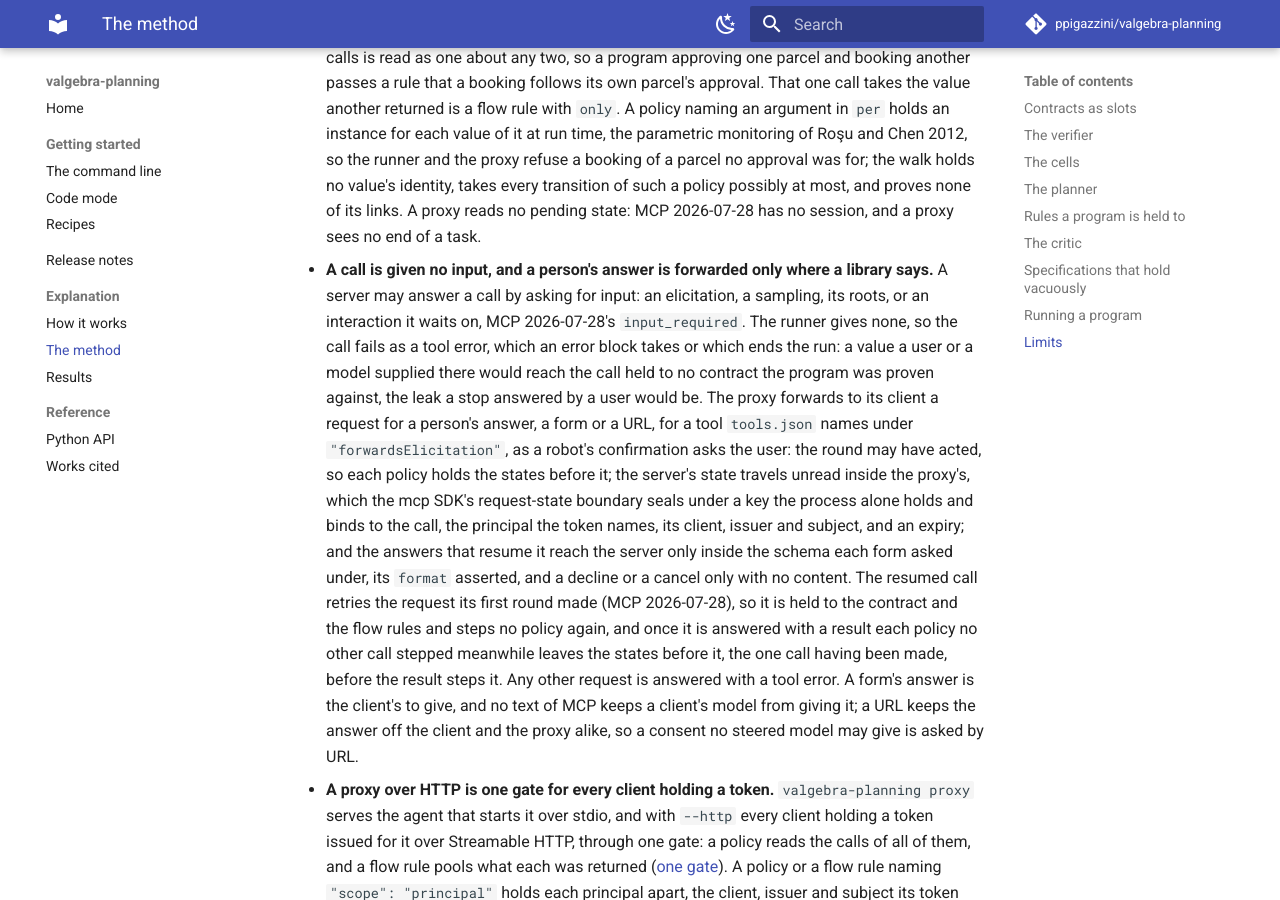
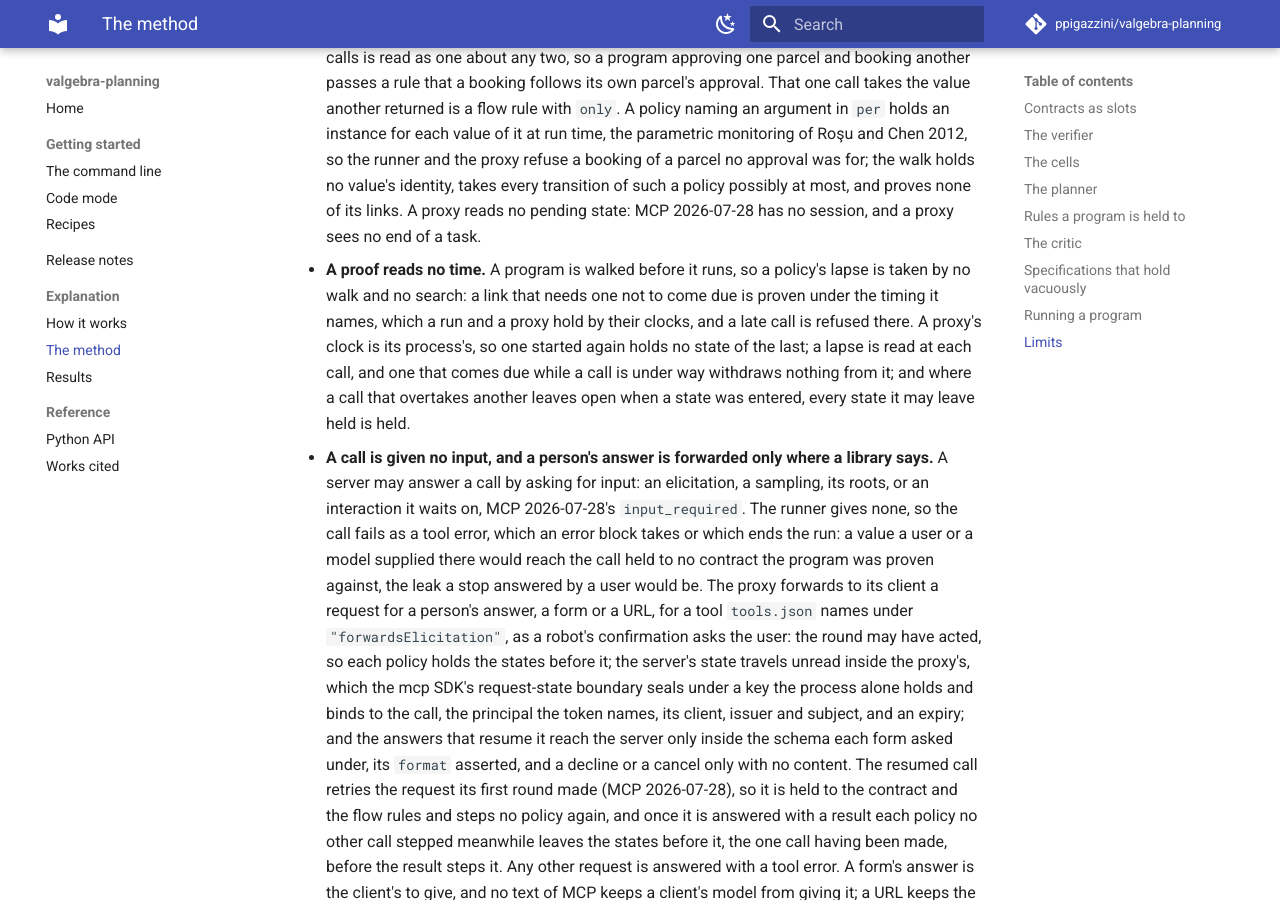
Before and after one commit to ppigazzini/valgebra-planning, an MkDocs documentation site: the page built from docs/method.md, in a window 1280 px wide and 900 px high, scrolled down 12340 px. Built offline with MkDocs 1.6.1 and Material for MkDocs 9.7.7, drawn with Linux system fonts in a browser that asks for light colours; comment, search, counter and statistics services are not loaded.

Commit message:
docs: the limits state what a proof and a proxy read of time
The limits name that a walk and a search read no time, that a late call is refused by
the run or the proxy rather than by the proof, that a proxy's clock is its process's and
a lapse is read at each call, and that a state whose time an overtaking call leaves open
is held in every one it may leave. The policy module's docstring states the lapse beside
the automaton and its instances, and the README's table names the clock a run reads.

```diff
--- a/docs/method.md
+++ b/docs/method.md
@@ -487,6 +487,12 @@ ones.
   value's identity, takes every transition of such a policy possibly at most, and proves none of
   its links. A proxy reads no pending state: MCP 2026-07-28 has no session, and a proxy sees no
   end of a task.
+- **A proof reads no time.** A program is walked before it runs, so a policy's lapse is taken by no
+  walk and no search: a link that needs one not to come due is proven under the timing it names,
+  which a run and a proxy hold by their clocks, and a late call is refused there. A proxy's clock is
+  its process's, so one started again holds no state of the last; a lapse is read at each call, and
+  one that comes due while a call is under way withdraws nothing from it; and where a call that
+  overtakes another leaves open when a state was entered, every state it may leave held is held.
 - **A call is given no input, and a person's answer is forwarded only where a library says.** A
   server may answer a call by asking for input: an elicitation, a sampling, its roots, or an
   interaction it waits on, MCP 2026-07-28's `input_required`. The runner gives none, so the call
```
Also changed, not shown: README.md (+1 -1 lines), 1 other file.
